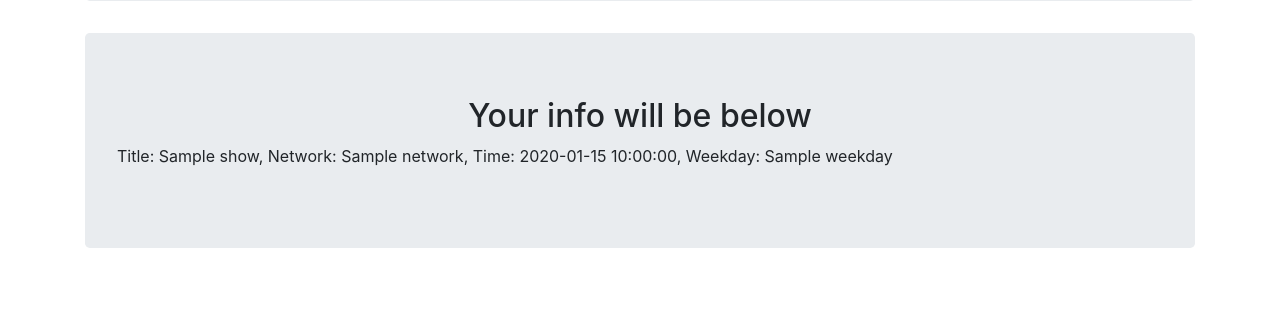
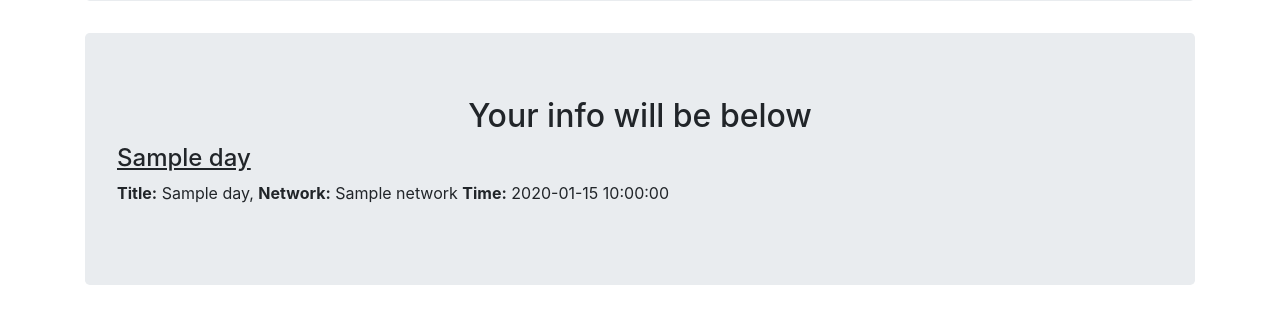
Before and after one commit to 1HectorAC/ShowTracker, a Flask app: template templates/dashboard.html in a window 1280 px wide. Shown: the part 380-704 px from the top of the page. Run offline with Flask 2, Linux system fonts and the light colour scheme; the template is opened without the code that fills it: most values are stand-ins (such as "Sample title", 1, 10 or a date in 2020); some libraries are stand-ins or nearby versions.

Commit message:
Adjusted display of users shows in dashboard.html and how its list organized in app.py.

```diff
--- a/app.py
+++ b/app.py
@@ -26,7 +26,25 @@ def home():
 @app.route('/dashboard/', methods=["GET"])
 @login_required
 def dashboard():
-    # get shows list of user for display.
+    # Get shows list of user for display.
     showList = getShowsList(session['user']['email'])
 
-    return render_template('dashboard.html', shows = showList)
+    # Organize list by weekdays.
+    mondays = filter(lambda day: day['weekday'] == 'monday', showList)
+    tuesdays = filter(lambda day: day['weekday'] == 'tuesday', showList)
+    wednedays = filter(lambda day: day['weekday'] == 'wednesday', showList)
+    thurdays = filter(lambda day: day['weekday'] == 'thursday', showList)
+    fridays = filter(lambda day: day['weekday'] == 'friday', showList)
+    saturdays = filter(lambda day: day['weekday'] == 'saturday', showList)
+    sundays = filter(lambda day: day['weekday'] == 'sunday', showList)
+
+    weekdayList = {'monday': list(mondays),
+                'tuesday': list(tuesdays),
+                'wednesday': list(wednedays),
+                'thursday': list(thurdays),
+                'friday': list(fridays),
+                'saturday': list(saturdays),
+                'sunday': list(sundays),
+     }
+
+    return render_template('dashboard.html', shows = weekdayList)
--- a/templates/dashboard.html
+++ b/templates/dashboard.html
@@ -7,6 +7,8 @@
 <div class="center">
     <a href="/user/signout" class="btn btn-primary">Sign out</a>
 </div>
+
+<!-- Section to add a show. -->
 <div class="container">
     <div class="jumbotron">
         <h2 class="center">Add a Show</h2>
@@ -33,12 +35,17 @@
     </div>
 </div>
 
+<!-- Section to display shows. -->
 <div class="container">
     <div class="jumbotron">
         <h2 class="center">Your info will be below</h2>
-        {% for i in shows %}
-        <p>Title: {{i['title']}},  Network: {{i['network']}},  Time: {{i['time']}}, Weekday: {{i['weekday']}}</p>
-
+        <!-- Loop through every weekday.-->
+        {% for day, dayList in shows.items() %}
+            <h4><u>{{day}}</u></h4>
+            <!-- Liip though every item in weekday-->
+            {% for i in dayList %}
+                <p> <b>Title:</b> {{ i['title'] }},  <b>Network:</b> {{ i['network'] }}  <b>Time:</b> {{i['time']}}</p>
+            {% endfor%}
         {% endfor %}
 
     </div>
```
